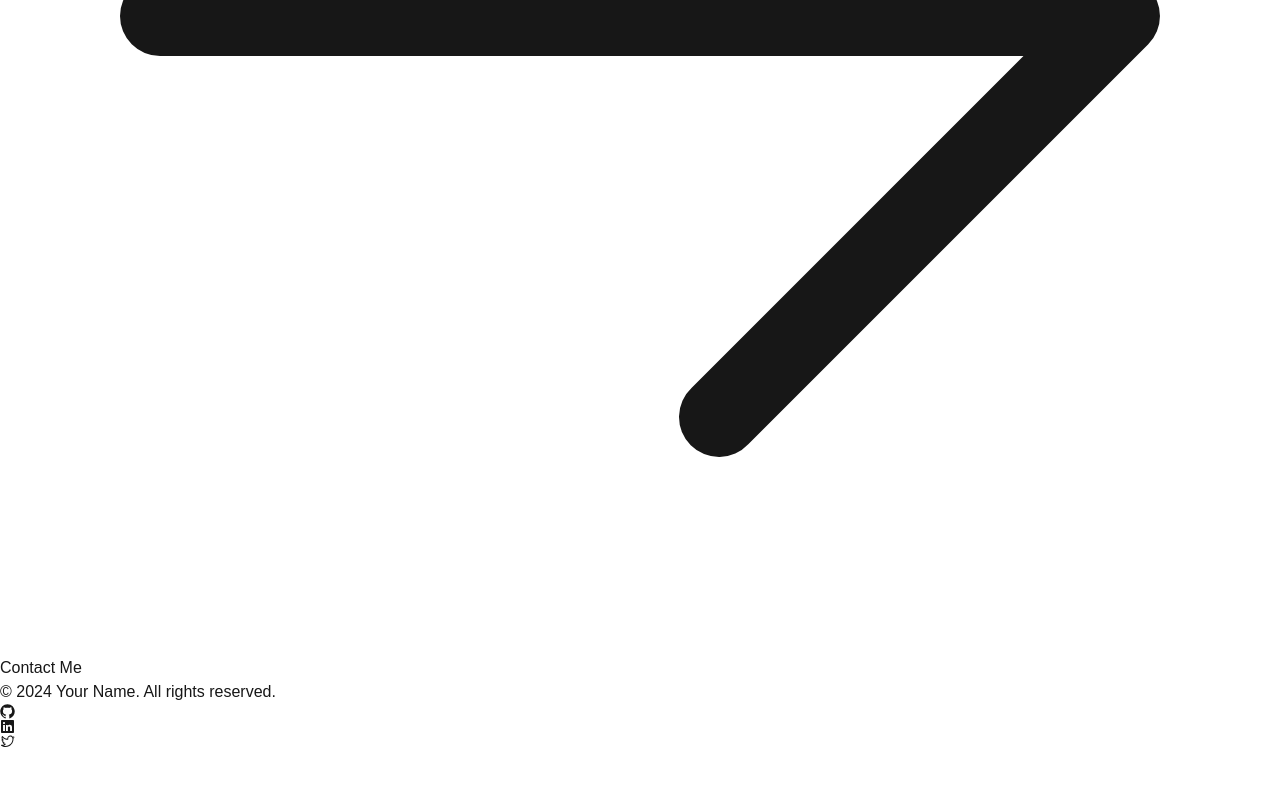
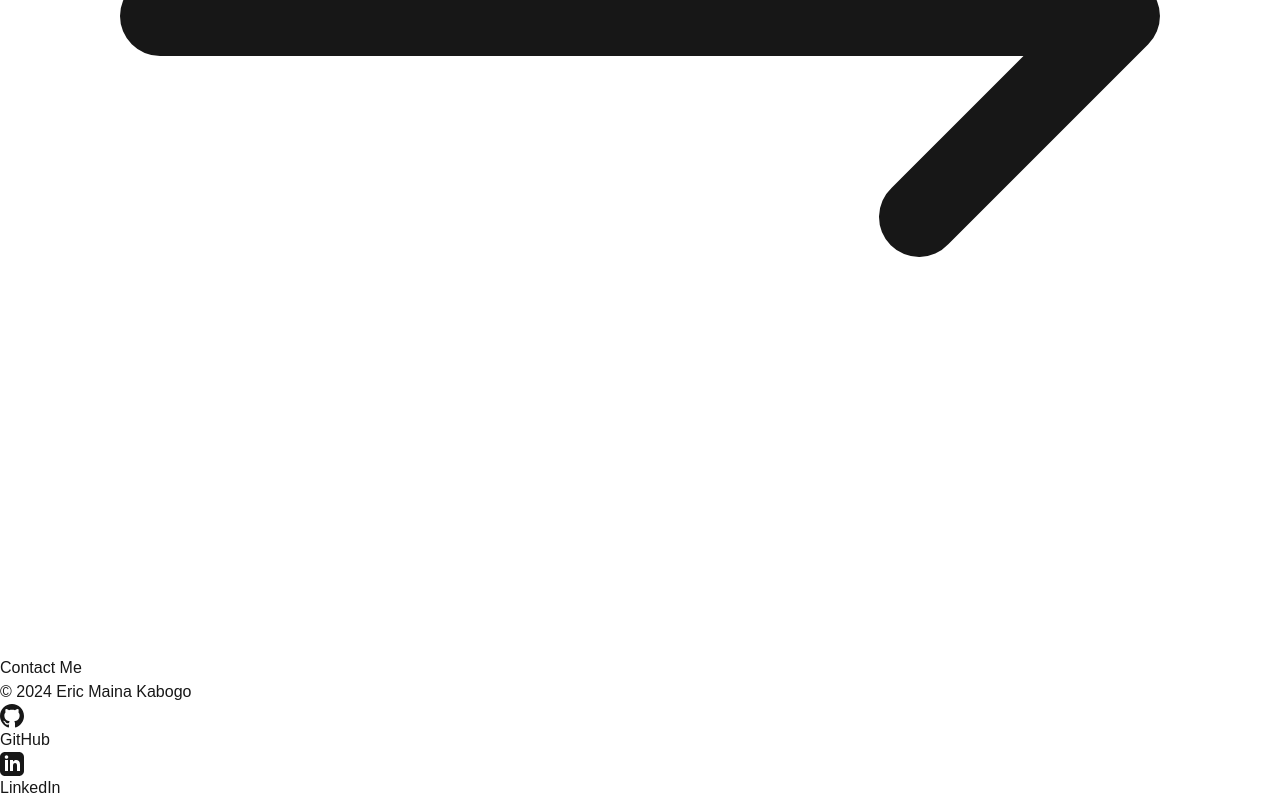
Before and after one commit to EricKabogo/portfolio, a Next.js app: page / in a window 1280 px wide. Shown: the part 840-1640 px from the top of the page. Before the commit the page ends 1589 px from the top, so only its background shows below. Built offline with nearby package versions, Linux system fonts and the light colour scheme.

Commit message:
fix deploy error

```diff
--- a/package.json
+++ b/package.json
@@ -9,9 +9,6 @@
     "lint": "next lint"
   },
   "dependencies": {
-    "@heroicons/react": "^2.2.0",
-    "@radix-ui/react-icons": "^1.3.2",
-    "framer-motion": "^11.11.17",
     "next": "15.0.3",
     "react": "19.0.0-rc-66855b96-20241106",
     "react-dom": "19.0.0-rc-66855b96-20241106"
--- a/src/app/page.tsx
+++ b/src/app/page.tsx
@@ -1,6 +1,21 @@
 import Image from 'next/image';
 import Link from 'next/link';
-import { ArrowRightIcon } from '@heroicons/react/24/solid';
+
+// Inline SVG ArrowRightIcon
+const ArrowRightIcon = () => (
+  <svg
+    xmlns="http://www.w3.org/2000/svg"
+    viewBox="0 0 24 24"
+    fill="currentColor"
+    className="h-5 w-5 group-hover:translate-x-1 transition-transform"
+  >
+    <path
+      fillRule="evenodd"
+      d="M16.72 7.72a.75.75 0 0 1 1.06 0l3.75 3.75a.75.75 0 0 1 0 1.06l-3.75 3.75a.75.75 0 1 1-1.06-1.06l2.47-2.47H3a.75.75 0 0 1 0-1.5h16.19l-2.47-2.47a.75.75 0 0 1 0-1.06Z"
+      clipRule="evenodd"
+    />
+  </svg>
+);
 
 export default function Home() {
   return (
@@ -34,7 +49,7 @@
               transition-colors group"
             >
               <span>View My Projects</span>
-              <ArrowRightIcon className="h-5 w-5 group-hover:translate-x-1 transition-transform" />
+              <ArrowRightIcon />
             </Link>
 
             <Link
--- a/src/app/projects/page.tsx
+++ b/src/app/projects/page.tsx
@@ -6,7 +6,7 @@
   return (
     <div className="min-h-screen bg-gray-100 py-12 px-4">
       <div className="max-w-6xl mx-auto">
-        <h1 className="text-4xl font-bold text-center mb-12 text-gray-800">
+        <h1 className="text-4xl font-bold text-center mb-12 text-[#002270]">
           My Projects
         </h1>
 
--- a/src/components/Footer.tsx
+++ b/src/components/Footer.tsx
@@ -1,17 +1,12 @@
 import Link from 'next/link';
-import {
-  GitHubLogoIcon,
-  LinkedInLogoIcon,
-  TwitterLogoIcon
-} from '@radix-ui/react-icons';
 
 export default function Footer() {
   return (
-    <footer className="bg-gray-900 text-white py-8">
-      <div className="max-w-6xl mx-auto px-4 flex flex-col md:flex-row justify-between items-center">
+    <footer className="bg-white text-black py-8">
+      <div className="font-bold max-w-6xl mx-auto px-4 flex flex-col md:flex-row justify-between items-center">
         {/* Copyright */}
         <div className="text-center md:text-left mb-4 md:mb-0">
-          <p>&copy; 2024 Your Name. All rights reserved.</p>
+          <p>&copy; 2024 Eric Maina Kabogo</p>
         </div>
 
         {/* Social Links */}
@@ -19,23 +14,35 @@
           <Link
             href="https://github.com/yourusername"
             target="_blank"
-            className="hover:text-gray-300 transition-colors"
+            className="hover:text-gray-300 transition-colors flex items-center"
           >
-            <GitHubLogoIcon className="h-6 w-6" />
+            <svg
+              xmlns="http://www.w3.org/2000/svg"
+              width="24"
+              height="24"
+              viewBox="0 0 24 24"
+              fill="currentColor"
+            >
+              <path d="M12 0c-6.626 0-12 5.373-12 12 0 5.302 3.438 9.8 8.207 11.387.599.111.793-.261.793-.577v-2.234c-3.338.726-4.033-1.416-4.033-1.416-.546-1.387-1.333-1.756-1.333-1.756-1.089-.745.083-.729.083-.729 1.205.084 1.839 1.237 1.839 1.237 1.07 1.834 2.807 1.304 3.492.997.107-.775.418-1.305.762-1.604-2.665-.305-5.467-1.334-5.467-5.931 0-1.311.469-2.381 1.236-3.221-.124-.303-.535-1.524.117-3.176 0 0 1.008-.322 3.301 1.23.957-.266 1.983-.399 3.003-.404 1.02.005 2.047.138 3.006.404 2.291-1.552 3.297-1.23 3.297-1.23.653 1.653.242 2.874.118 3.176.77.84 1.235 1.911 1.235 3.221 0 4.609-2.807 5.624-5.479 5.921.43.372.823 1.102.823 2.222v3.293c0 .319.192.694.801.576 4.765-1.589 8.199-6.086 8.199-11.386 0-6.627-5.373-12-12-12z"/>
+            </svg>
+            <span className="ml-2 hidden md:inline">GitHub</span>
           </Link>
+
           <Link
             href="https://linkedin.com/in/yourusername"
             target="_blank"
-            className="hover:text-gray-300 transition-colors"
+            className="hover:text-gray-300 transition-colors flex items-center"
           >
-            <LinkedInLogoIcon className="h-6 w-6" />
-          </Link>
-          <Link
-            href="https://twitter.com/yourusername"
-            target="_blank"
-            className="hover:text-gray-300 transition-colors"
-          >
-            <TwitterLogoIcon className="h-6 w-6" />
+            <svg
+              xmlns="http://www.w3.org/2000/svg"
+              width="24"
+              height="24"
+              viewBox="0 0 24 24"
+              fill="currentColor"
+            >
+              <path d="M19 0h-14c-2.761 0-5 2.239-5 5v14c0 2.761 2.239 5 5 5h14c2.762 0 5-2.239 5-5v-14c0-2.761-2.238-5-5-5zm-11 19h-3v-11h3v11zm-1.5-12.268c-.966 0-1.75-.79-1.75-1.764s.784-1.764 1.75-1.764 1.75.79 1.75 1.764-.784 1.764-1.75 1.764zm13.5 12.268h-3v-5.604c0-3.368-4-3.113-4 0v5.604h-3v-11h3v1.765c1.396-2.586 7-2.777 7 2.476v6.759z"/>
+            </svg>
+            <span className="ml-2 hidden md:inline">LinkedIn</span>
           </Link>
         </div>
       </div>
--- a/src/components/Header.tsx
+++ b/src/components/Header.tsx
@@ -13,10 +13,10 @@
   ];
 
   return (
-    <header className="bg-blue-500 text-white p-4">
-      <nav className="flex justify-between items-center max-w-6xl mx-auto">
+    <header className="bg-white text-black p-4">
+      <nav className="flex justify-between items-center max-w-6xl mx-auto py-2">
         <Link href="/" className="text-2xl font-bold">
-          Eric Kabogo
+          Eric Maina Kabogo
         </Link>
 
         {/* Mobile Menu Toggle */}
@@ -35,7 +35,7 @@
             <li key={item.href}>
               <Link
                 href={item.href}
-                className="hover:text-blue-400 transition-colors"
+                className="font-bold hover:text-gray-300 transition-colors"
               >
                 {item.label}
               </Link>
```
Also changed, not shown: src/lib/ProjectData.ts (+7 -7 lines), public/portfolio.png (added), 1 other file (tests, documents, lock files or other folders).
